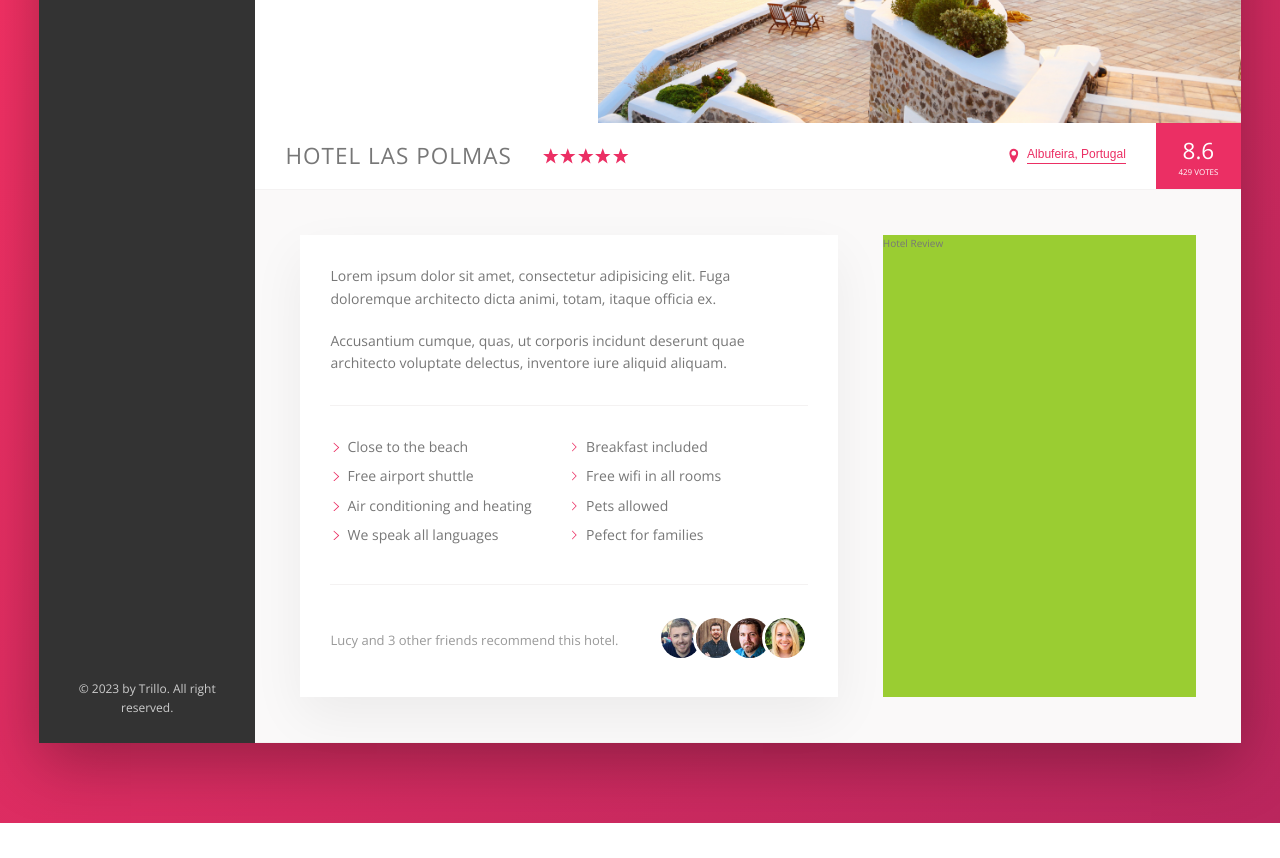
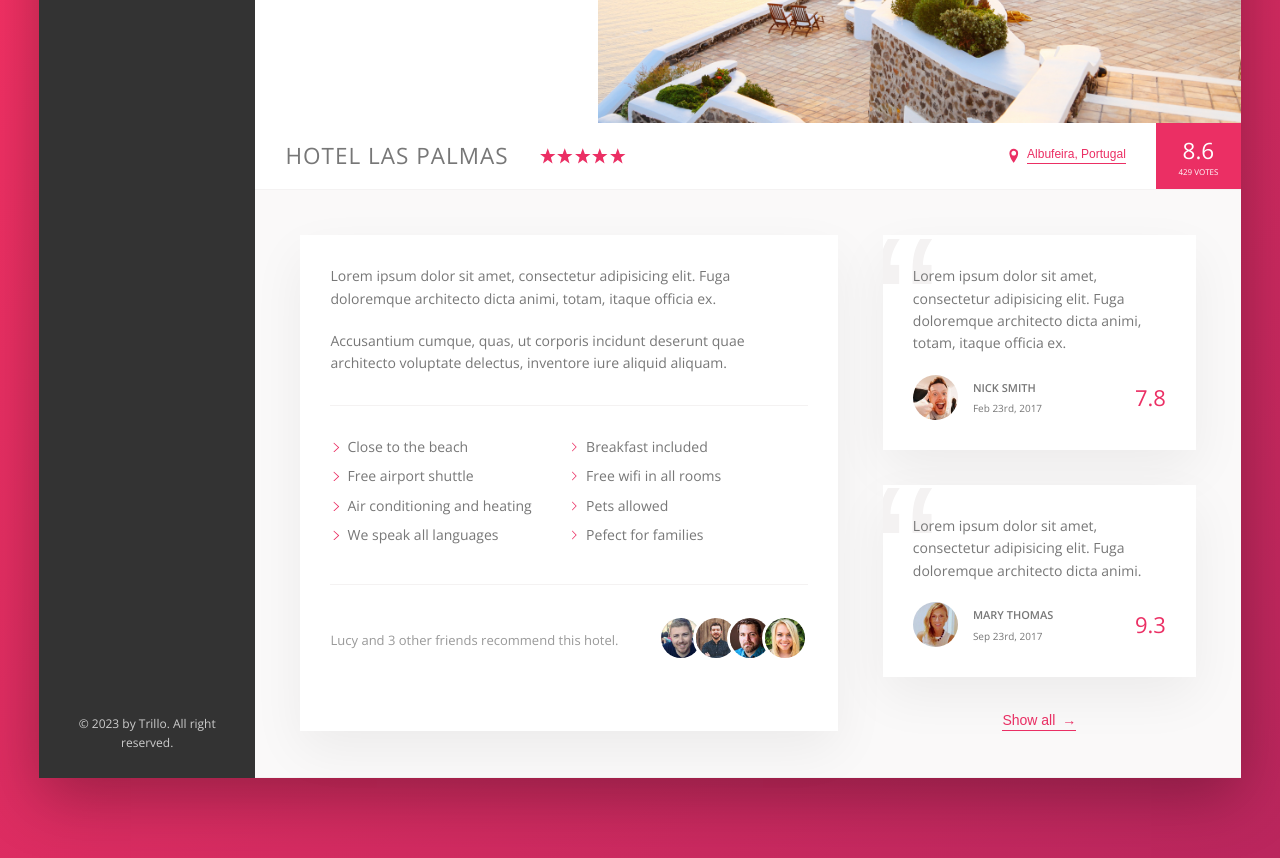
Before and after one commit to yf1619/Trillo, a website: page starter/index.html in a window 1280 px wide. Shown: the part 413-1271 px from the top of the page. Before the commit the page ends 1236 px from the top, so only its background shows below. Drawn offline with nearby package versions, Linux system fonts and the light colour scheme.

Commit message:
Building the User Reveiw Section

```diff
--- a/starter/index.html
+++ b/starter/index.html
@@ -108,7 +108,7 @@
           </div>
           <div class="overview">
             <h1 class="overview__heading">
-              Hotel Las Polmas
+              Hotel Las Palmas
             </h1>
             <div class="overview__stars">
               <svg class="overview__icon-star">
@@ -167,9 +167,39 @@
                 </div>
               </div>
             </div>
-            <div class="user-reviews">
-              Hotel Review
-            </div>
+            <figure class="user-reviews">
+              <figure class="review">
+                <blockquote class="review__text">Lorem ipsum dolor sit amet, consectetur adipisicing elit. Fuga doloremque architecto dicta animi,
+                   totam, itaque officia ex.
+                </blockquote>
+                <figcaption class="review__user">
+                  <img src="img/user-1.jpg" alt="User 1" class="review__photo">
+                  <div class="user__review-box">
+                    <p class="review__user-name">Nick Smith </p>
+                    <p class="review__user-date">Feb 23rd, 2017</p>
+                  </div>
+                  <div class="review__rating">7.8 </div>
+                </figcaption>
+              </figure>
+
+              <figure class="review">
+                <blockquote class="review__text">Lorem ipsum dolor sit amet, consectetur adipisicing elit.
+                  Fuga doloremque architecto dicta animi.
+                </blockquote>
+                <figcaption class="review__user">
+                  <img src="img/user-2.jpg" alt="User 2" class="review__photo">
+                  <div class="user__review-box">
+                    <p class="review__user-name">Mary Thomas </p>
+                    <p class="review__user-date">Sep 23rd, 2017</p>
+                  </div>
+                  <div class="review__rating">9.3 </div>
+                </figcaption>
+              </figure>
+
+              <button class="btn-inline">Show all <span>&rarr;</span></button>
+
+            </figure>
+
           </div>
         </main>
       </div>
--- a/starter/sass/_components.scss
+++ b/starter/sass/_components.scss
@@ -301,8 +301,17 @@
   cursor: pointer;
   transition: all 0.2s;
 
+  & span {
+    margin-left: 3px;
+    transition: margin-left 0.2s;
+  }
+
   &:hover {
     color: var(--color-grey-dark-1);
+
+    span {
+      margin-left: 8px;
+    }
   }
 
   &:focus {
@@ -384,8 +393,6 @@
     margin-right: auto;
   }
 
-  &__friends {
-  }
   &__photo {
     box-sizing: content-box;
     height: 4rem;
@@ -398,3 +405,82 @@
     }
   }
 }
+
+//////////////////////
+/// REVIEWS
+.review {
+  background-color: white;
+  box-shadow: var(--shadow-light);
+  padding: 3rem;
+  margin-bottom: 3.5rem;
+  position: relative;
+  overflow: hidden;
+  // .review__text
+
+  &__text {
+    margin-bottom: 2rem;
+    z-index: 10;
+    position: relative;
+  }
+
+  // .review__user
+
+  &__user {
+    display: flex;
+    justify-content: space-between;
+    align-items: center;
+  }
+
+  // .review__photo
+
+  &__photo {
+    width: 4.5rem;
+    height: 4.5rem;
+    border-radius: 50%;
+    margin-right: 1.5rem;
+  }
+
+  // .review__user-name
+
+  &__user-name {
+    text-transform: uppercase;
+    font-size: 1.1rem;
+    font-weight: 600;
+    text-transform: uppercase;
+    margin-bottom: 0.4rem;
+  }
+
+  // .review__user-date
+
+  &__user-date {
+    font-size: 1rem;
+    counter-reset: var(--color-grey-dark-3);
+  }
+
+  // .review__rating
+
+  &__rating {
+    color: var(--color-primary);
+    font-size: 2.2rem;
+    font-weight: 300;
+  }
+
+  &::before {
+    content: "\201C";
+    position: absolute;
+    top: -2.75rem;
+    left: -1rem;
+    line-height: 1;
+    font-size: 20rem;
+    color: var(--color-grey-light-2);
+    font-family: sans-serif;
+    z-index: 1;
+  }
+}
+.user {
+  // .user__review-box
+
+  &__review-box {
+    margin-right: auto;
+  }
+}
--- a/starter/sass/_layout.scss
+++ b/starter/sass/_layout.scss
@@ -34,6 +34,7 @@
 }
 
 .detail {
+  font-size: 1.4rem;
   display: flex;
   padding: 4.5rem;
   background-color: var(--color-grey-light-1);
@@ -49,6 +50,8 @@
   margin-right: 4.5rem;
 }
 .user-reviews {
-  background-color: yellowgreen;
   flex: 1;
+  display: flex;
+  flex-direction: column;
+  align-items: center;
 }
```
Also changed, not shown: starter/sass/main.css, 1 other file.
